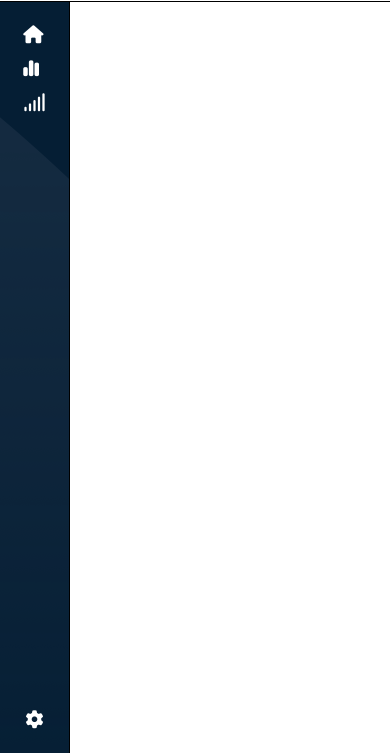
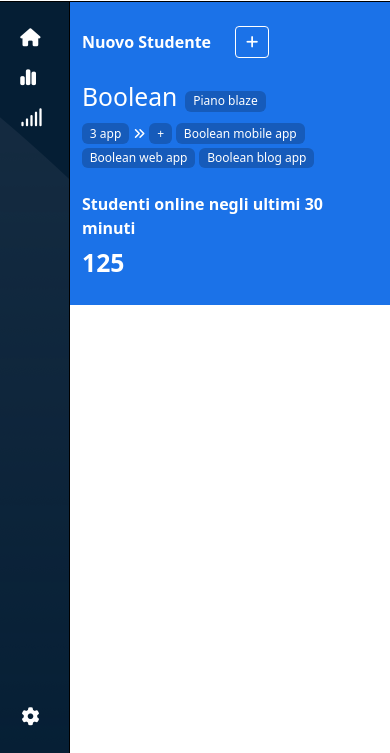
Before and after one commit to Anse98/html-css-bootstrap-dashboard, a plain HTML site: page index.html in a window 390 px wide. Shown: the part 91-844 px from the top of the page. Drawn offline with nearby package versions, Linux system fonts and the light colour scheme.

Commit message:
ADD-Parte top del main content in html e css Resa già responsive Aggiunto anche logo responsive header

```diff
--- a/index.html
+++ b/index.html
@@ -10,11 +10,14 @@
 </head>
 <body class="d-flex flex-column">
 
-  <header class="d-flex align-items-center py-3">
+  <header class="d-flex align-items-center py-3 gap-3">
     <!-- logo -->
     <div class="header-logo">
-      <figure class="mb-0">
+      <figure class="mb-0 d-lg-none">
         <img src="./img/mobile-logo.png" class="img-fluid">
+      </figure>
+      <figure class="mb-0 d-none d-lg-block">
+        <img src="./img/logo.svg">
       </figure>
     </div>
     <!-- searchbar -->
@@ -23,36 +26,79 @@
     </div>
     <!-- icone header -->
     <div class="header-options">
-      <ul class="mb-0 d-flex gap-3">
-        <li><i class="fa-solid fa-list"></i></li>
-        <li><i class="fa-solid fa-circle-question"></i></li>
-        <li><i class="fa-solid fa-ellipsis-vertical"></i></li>
-        <li><i class="fa-solid fa-bell pe-3"></i></li>
+      <ul class="mb-0 ps-0 d-flex gap-3">
+        <li><a href=""><i class="fa-solid fa-list"></i></a></li>
+        <li><a href=""><i class="fa-solid fa-circle-question"></i></a></li>
+        <li><a href=""><i class="fa-solid fa-ellipsis-vertical"></i></a></li>
+        <li><a href=""><i class="fa-solid fa-bell pe-3"></i></a></li>
       </ul>
     </div>
   </header>
 
-  <main class="flex-grow-1">
+  <main class="flex-grow-1 d-flex">
     <!-- navbar -->
       <nav class="sidebar d-flex flex-column justify-content-between align-items-center pt-4 flex-shrink-0">
         <ul class="mb-0 ps-0 sidebar-icons d-flex flex-column gap-3">
           <li>
-            <i class="fa-solid fa-house"></i><span class="sidebar-text ps-1">Home</span>
+            <a href=""><i class="fa-solid fa-house"></i></a><a href=""><span class="sidebar-text ps-1">Home</span></a>
           </li>
           <li>
-            <i class="fa-solid fa-chart-simple"></i><span class="sidebar-text ps-2">Stats</span>
+            <a href=""><i class="fa-solid fa-chart-simple"></i></a><a href=""><span class="sidebar-text ps-2">Stats</span></a>
           </li>
           <li>
-            <i class="fa-solid fa-signal"></i><span class="sidebar-text">Signals</span>
+            <a href=""><i class="fa-solid fa-signal"></i></a><a href=""><span class="sidebar-text">Signals</span></a>
           </li>
         </ul>
         <div class="sidebar-settings d-flex align-items-center gap-2 pb-4">
-          <i class="fa-solid fa-gear"></i><span class="sidebar-text">Admin</span>
+          <a href=""><i class="fa-solid fa-gear"></i></a><a href=""><span class="sidebar-text">Admin</span></a>
         </div>
       </nav>
+
       <!-- contenuto principale -->
-    <div class="main-content">
 
+      <!-- parte alta contenuto principale -->
+    <div class="main-content flex-grow-1">
+      <div class="main-top py-4">
+        <div class="container-fluid">
+          <div class="row row-gap-4">
+            <!-- prima colonna -->
+            <div class=" col-md-4 col-lg-2 order-md-3">
+              <div class="new-student d-flex align-items-center gap-4">
+                <p class="mb-0 fw-semibold">Nuovo Studente</p>
+                <i class="fa-solid fa-plus"></i>
+              </div>
+            </div>
+            <!-- seconda colonna -->
+            <div class=" col-md-4 col-lg-6 order-md-1">
+              <div class="boolean">
+                <div class="boolean-blaze d-flex gap-2 align-items-end mb-2">
+                  <h2 class="mb-0">Boolean</h2>
+                  <span class="badge">Piano blaze</span>
+                </div>
+                <div class="boolean-badges">
+                  <span class="badge">3 app</span>
+                  <i class="fa-solid fa-angles-right"></i>
+                  <span class="badge d-lg-none">+</span>
+                  <span class="badge d-sm-none d-lg-inline-block">Boolean mobile app</span>
+                  <span class="badge d-sm-none d-lg-inline-block">Boolean web app</span>
+                  <span class="badge d-sm-none d-lg-inline-block">Boolean blog app</span>
+                </div>
+              </div>
+            </div>
+            <!-- terza colonna -->
+            <div class=" col-md-4 col-lg-4 order-md-2">
+              <div class="online-students">
+                <p class="fw-semibold mb-1">Studenti online negli ultimi 30 minuti</p>
+                <p class="fw-semibold fs-2 mb-0">125</p>
+              </div>
+            </div>
+          </div>
+        </div>
+      </div>
+      <!-- parte bassa contenuto principale -->
+      <div class="main-body">
+
+      </div>
     </div>
   </main>
 
--- a/style.css
+++ b/style.css
@@ -38,6 +38,10 @@ header figure {
   padding-left: 6px;
 }
 
+header ul li a {
+  color: currentColor;
+}
+
 header ul li:not(:last-child) {
   display: none;
   color: #5B5858;
@@ -66,6 +70,14 @@ header ul li:last-child {
   gap: 6px;
 }
 
+.sidebar ul li a,
+.sidebar .sidebar-settings a{
+  color: currentColor;
+  text-decoration: none;
+}
+
+
+
 .sidebar ul li i,
 .sidebar .sidebar-settings i{
   font-size: 18px;
@@ -73,6 +85,30 @@ header ul li:last-child {
 
 .sidebar .sidebar-text {
   display: none;
+}
+
+/* parte top contenuto principale */
+
+.main-top {
+  background-color:#1B72E8;
+  color: white;
+}
+
+.main-top .new-student i {
+  border: solid 1px currentColor;
+  border-radius: 4px;
+  line-height: 30px;
+  padding: 0 10px;
+  font-size: 14px;
+}
+
+.main-top .badge {
+  background-color: #165BBA;
+  font-weight: 500;
+}
+
+.main-top .boolean-badges i {
+  font-size: 12px;
 }
 
 /************************MEDIA QUERY******************************************/
@@ -94,6 +130,11 @@ header ul li:last-child {
   header ul li:not(:last-child) {
     display: block;
   }
+
+  header figure {
+    width: 150px;
+  }
+
   /* sidebar */
   .sidebar {
     width: 150px;
```
